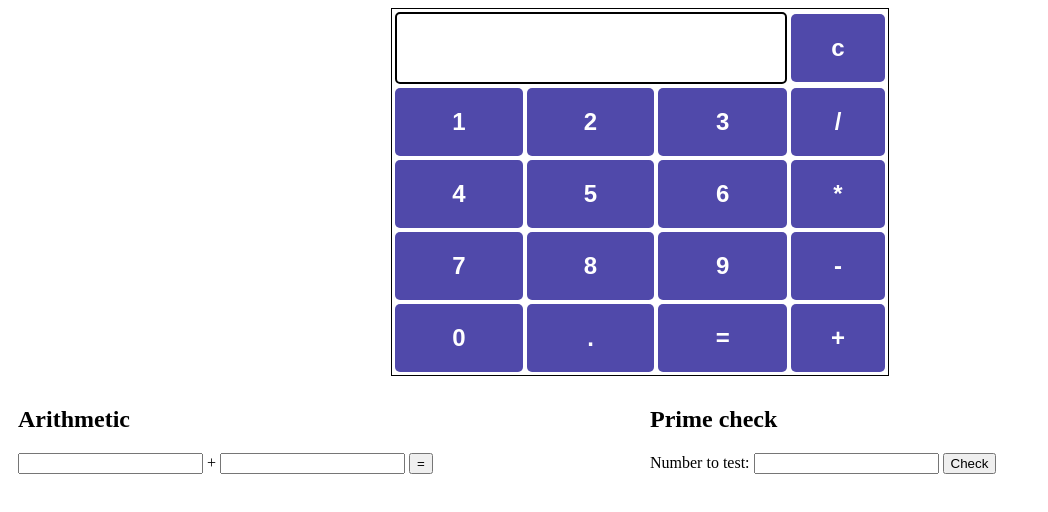
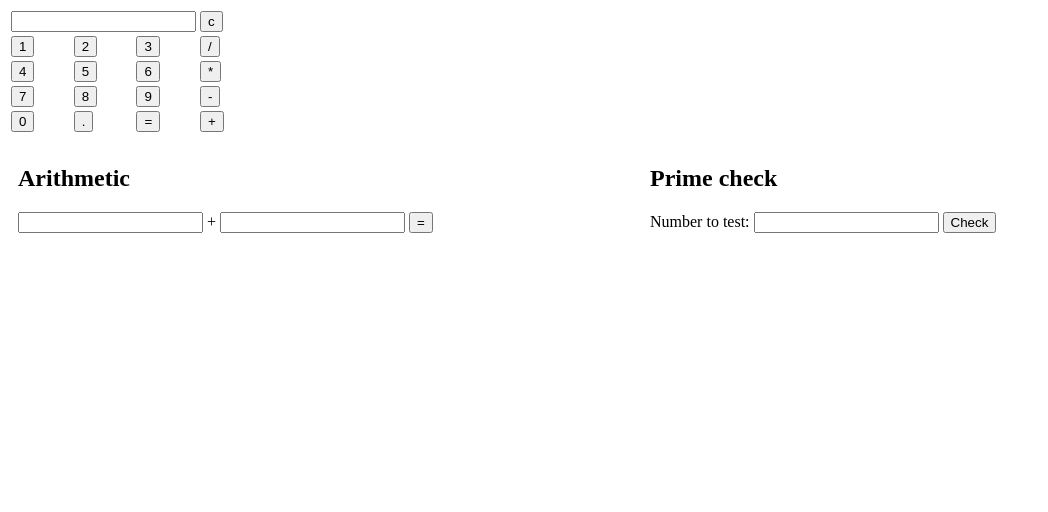
Before and after one commit to fanisridhar/sridharnumapp, a website: page index.html in a window 1280 px wide. Shown: the whole page, without its empty margins (0-1048 px from the left). Drawn offline with Linux system fonts and the light colour scheme.

Commit message:
Update index.html

```diff
--- a/index.html
+++ b/index.html
@@ -1,38 +1,5 @@
 <!DOCTYPE html>
 <html>
-
-<head>
-	<title>HTML Calculator</title>
-
-	<!-- For styling -->
-	<style>
-		table {
-			border: 1px solid black;
-			margin-left: auto;
-			margin-right: auto;
-		}
-
-		input[type="button"] {
-			width: 100%;
-			padding: 20px 40px;
-			background-color: rgb(80, 73, 170);
-			color: white;
-			font-size: 24px;
-			font-weight: bold;
-			border: none;
-			border-radius: 5px;
-		}
-
-		input[type="text"] {
-			padding: 20px 30px;
-			font-size: 24px;
-			font-weight: bold;
-			border: none;
-			border-radius: 5px;
-			border: 2px solid black;
-		}
-	</style>
-</head>
 
 <body>
 
```
